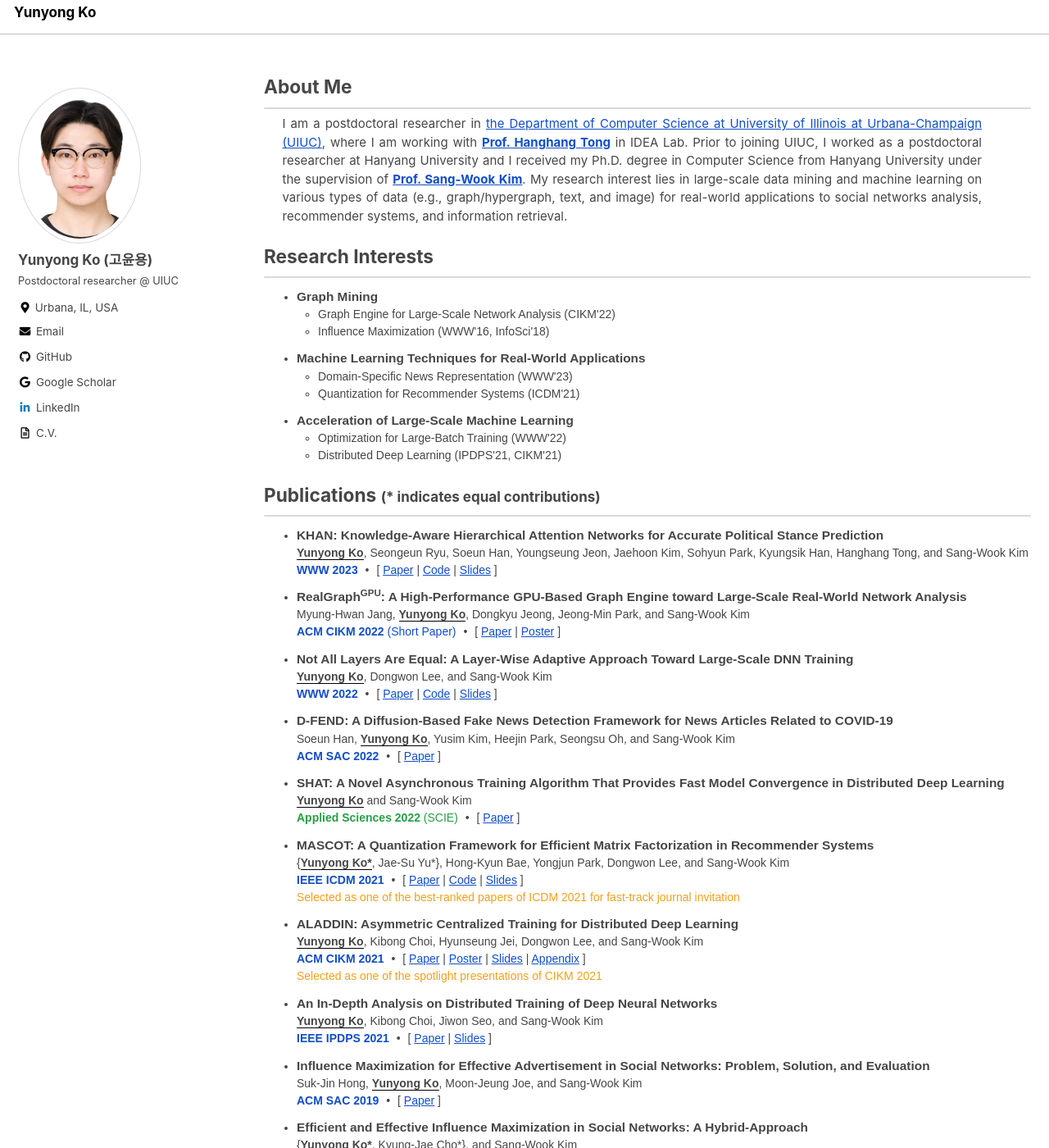
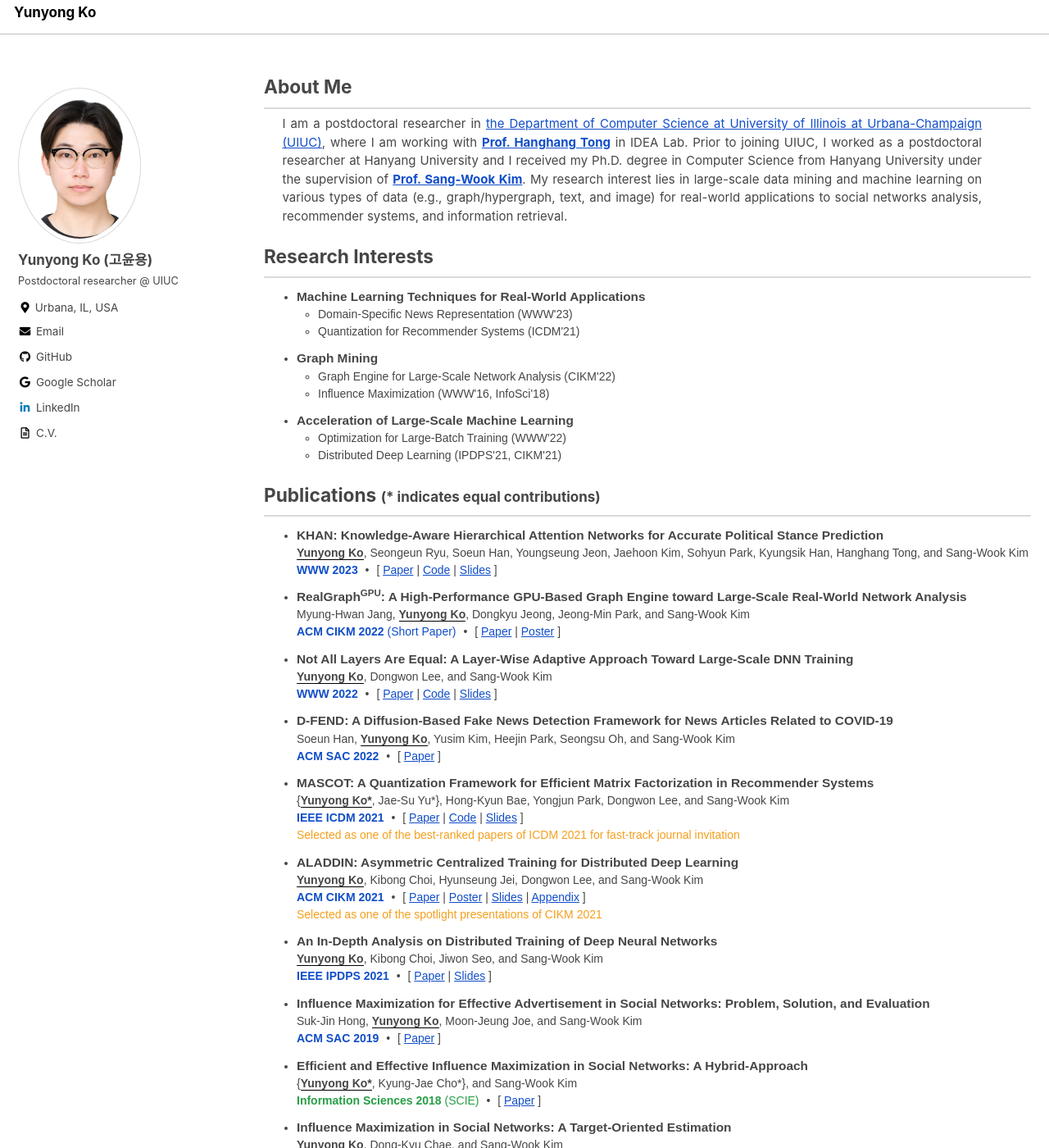
Before and after one commit to yy-ko/yy-ko.github.io, a Jekyll site: the page built from index.html, in a window 1280 px wide and 1400 px high. Shown: the whole window at 82% size. Built offline with Jekyll 4.4.1, drawn with Linux system fonts in a browser that asks for light colours; cached includes are drawn as plain includes; the list of posts is cut into pages by our own code.

Commit message:
remove applsci

```diff
--- a/index.html
+++ b/index.html
@@ -17,16 +17,16 @@ author_profile: true
 	<hr class="sep">
 	<ul class="my_list">
 		<!-- <li><strong class='title'>Data Mining and Knowledge Discovery for Network Analysis</strong> -->
+		<li><strong class='title'>Machine Learning Techniques for Real-World Applications</strong>
+			<ul class="inner-ul">
+				<li class="inner-li">Domain-Specific News Representation (WWW'23)</li>
+				<li class="inner-li">Quantization for Recommender Systems (ICDM'21)</li>
+			</ul>
+		</li>
 		<li><strong class='title'>Graph Mining</strong>
 			<ul class="inner-ul">
 				<li class="inner-li">Graph Engine for Large-Scale Network Analysis (CIKM'22)</li>
 				<li class="inner-li">Influence Maximization (WWW'16, InfoSci'18)</li>
-			</ul>
-		</li>
-		<li><strong class='title'>Machine Learning Techniques for Real-World Applications</strong>
-			<ul class="inner-ul">
-				<li class="inner-li">Domain-Specific News Representation (WWW'23)</li>
-				<li class="inner-li">Quantization for Recommender Systems (ICDM'21)</li>
 			</ul>
 		</li>
 		<li><strong class='title'>Acceleration of Large-Scale Machine Learning</strong>
@@ -78,12 +78,12 @@ author_profile: true
 			<span>[ <a href="/assets/files/SAC22-dfend-paper.pdf">Paper</a> ]</span>
 		</li>
 
-		<li> <strong class='title'>SHAT: A Novel Asynchronous Training Algorithm That Provides Fast Model Convergence in Distributed Deep Learning</strong> <br>
-			<strong><u>Yunyong Ko</u></strong> and Sang-Wook Kim <br>
-			<span class="venue journal"> <strong>Applied Sciences 2022</strong> (SCIE)</span>
-			<span class="dot-sep">&#8226;</span>
-			<span>[ <a href="/assets/files/AS22-shat-paper.pdf">Paper</a> ]</span>
-		</li>
+		<!-- <li> <strong class='title'>SHAT: A Novel Asynchronous Training Algorithm That Provides Fast Model Convergence in Distributed Deep Learning</strong> <br>  -->
+			<!-- <strong><u>Yunyong Ko</u></strong> and Sang-Wook Kim <br>  -->
+			<!-- <span class="venue journal"> <strong>Applied Sciences 2022</strong> (SCIE)</span>  -->
+			<!-- <span class="dot-sep">&#8226;</span>  -->
+			<!-- <span>[ <a href="/assets/files/AS22-shat-paper.pdf">Paper</a> ]</span> -->
+		<!-- </li> -->
     <!-- </ul> -->
 
 	<!-- <span class="year"><strong>2021</strong></span> -->
```
